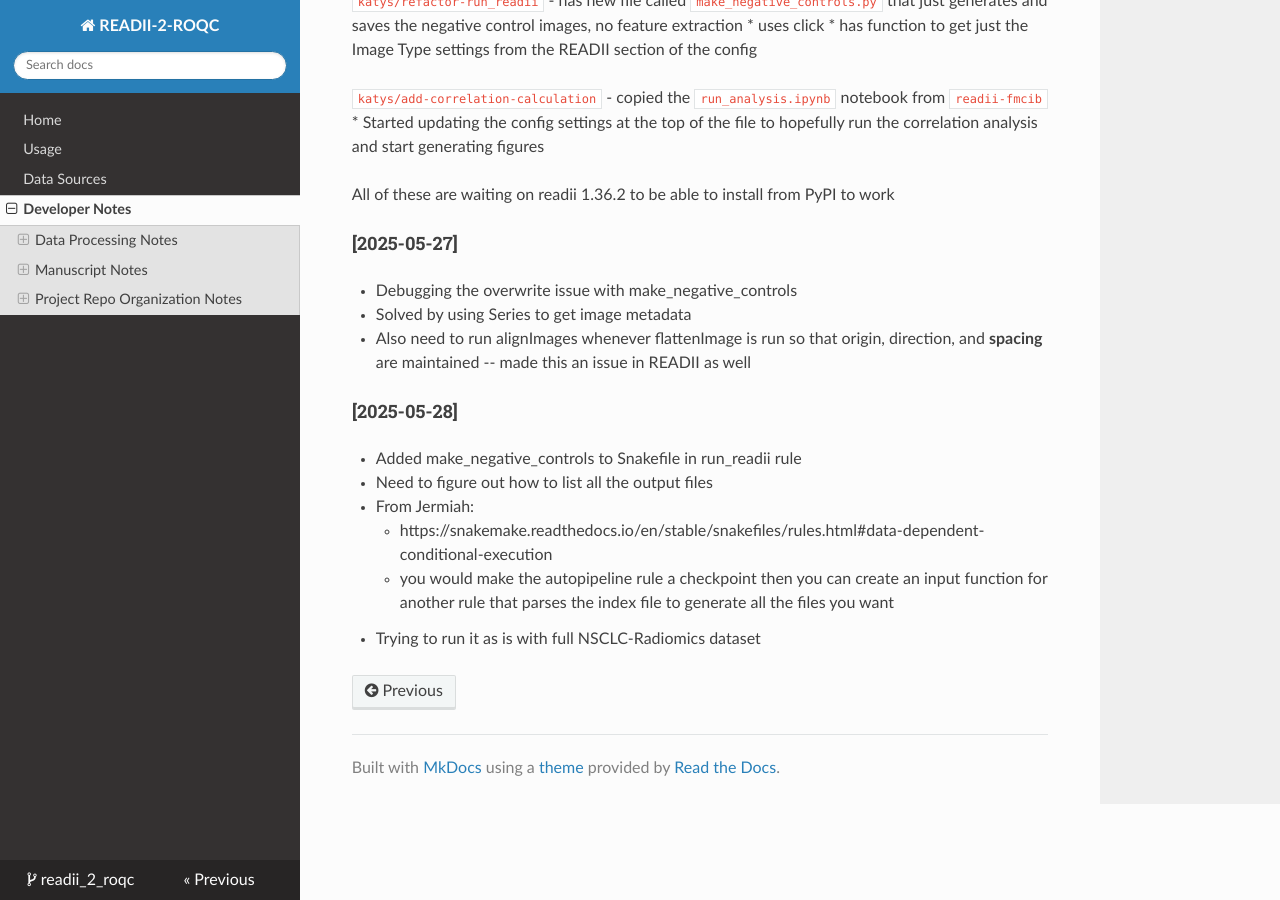
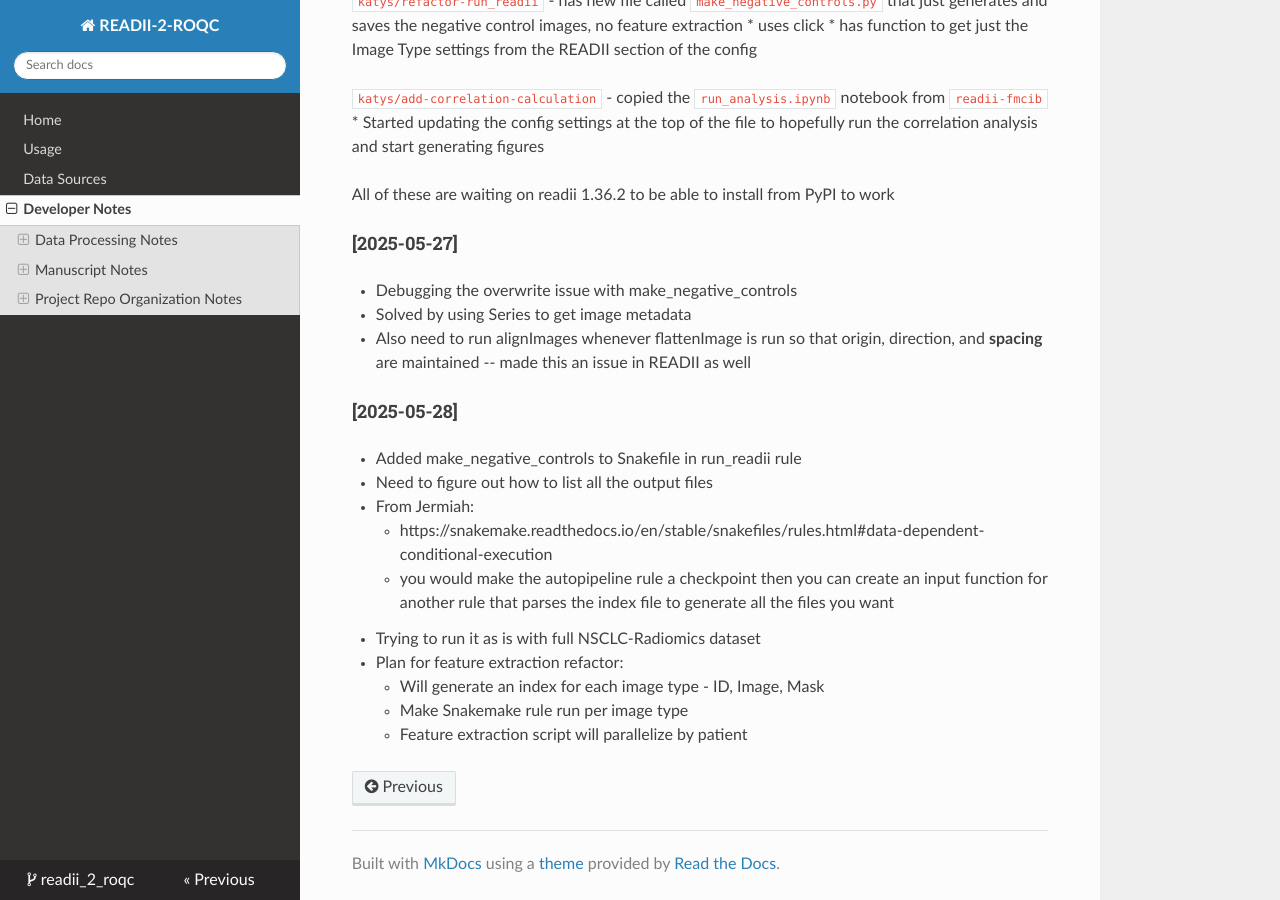
Before and after one commit to bhklab/readii_2_roqc, an MkDocs documentation site: the page built from docs/devnotes.md, in a window 1280 px wide and 900 px high, scrolled down 4142 px. Built offline with MkDocs 1.6.1, drawn with Linux system fonts in a browser that asks for light colours; nearby versions of some CDN libraries.

Commit message:
docs: add plan for refactor feature extraction

```diff
--- a/docs/devnotes.md
+++ b/docs/devnotes.md
@@ -194,3 +194,7 @@ All of these are waiting on readii 1.36.2 to be able to install from PyPI to wor
     * https://snakemake.readthedocs.io/en/stable/snakefiles/rules.html#data-dependent-conditional-execution
     * you would make the autopipeline rule a checkpoint then you can create an input function for another rule that parses the index file to generate all the files you want
 * Trying to run it as is with full NSCLC-Radiomics dataset
+* Plan for feature extraction refactor:
+    * Will generate an index for each image type - ID, Image, Mask
+    * Make Snakemake rule run per image type
+    * Feature extraction script will parallelize by patient
```
